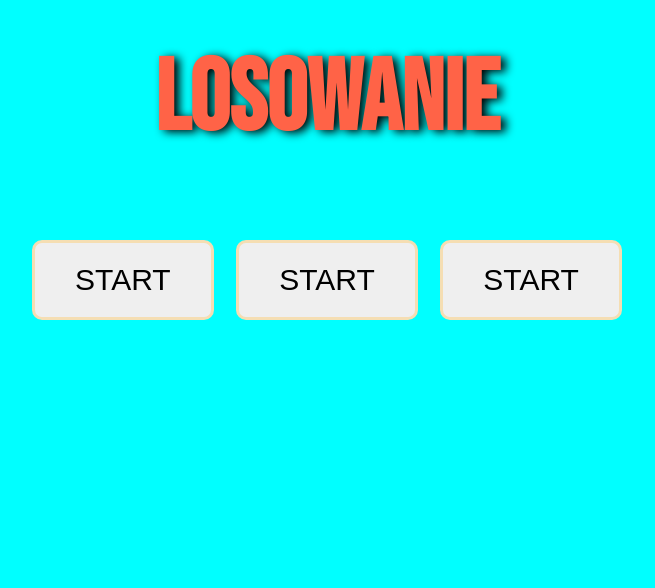
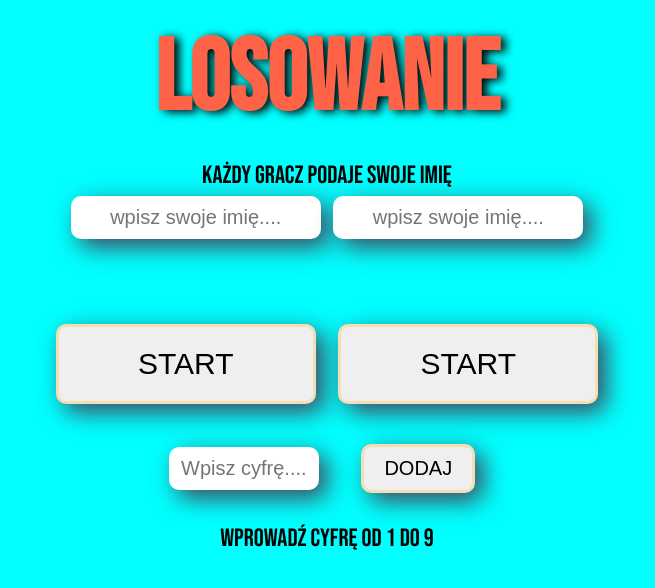
Before and after one commit to anyd007/lottery-game, a plain HTML site: page index.html in a window 1280 px wide. Shown: the whole page, without its empty margins (313-968 px from the left). Drawn offline with Linux system fonts and the light colour scheme; a web font is replaced by a local one.

Commit message:
rozbudowa funkcjonalnośći

```diff
--- a/index.html
+++ b/index.html
@@ -10,7 +10,7 @@
     />
     <meta name="keywords" content="słowa, kluczowe, opisujące, zawartość" />
     <meta name="author" content="Andrzej Gębala" />
-    <title>obiekty ćwiczenia</title>
+    <title>losowanie</title>
     <link rel="preconnect" href="https://fonts.googleapis.com" />
     <link rel="preconnect" href="https://fonts.gstatic.com" crossorigin />
     <link
@@ -31,15 +31,31 @@
 
   <body>
     <h1></h1>
+    <div class="name-creator">
+      <p class="add-name">KAŻDY GRACZ PODAJE SWOJE IMIĘ</p>
+      <input type="text" maxlength="10" class="player-1" placeholder="wpisz swoje imię...." />
+      <input type="text" maxlength="10" class="player-2" placeholder="wpisz swoje imię...." />
+    </div>
     <div class="object">
       <h2></h2>
     </div>
     <div class="buttons">
+      <!-- <h3 class="first-name"></h3> -->
       <button class="btn-1"></button>
       <button class="btn-2"></button>
-      <button class="btn-3"></button>
+      <!-- <h3 class="secend-name"></h3> -->
     </div>
-    <p></p>
+    <div class="lottery">
+      <input
+        type="text"
+        maxlength="1"
+        class="lottery-input"
+        placeholder="Wpisz cyfrę...."
+      />
+      <button class="btn-add"></button>
+    </div>
+
+    <p class="winner"></p>
 
     <script src="script.js"></script>
   </body>
--- a/script.js
+++ b/script.js
@@ -1,21 +1,52 @@
 const titleH1 = document.querySelector("h1");
 const newUsr = document.querySelector("h2");
-const para = document.querySelector('p');
-const btns = document.querySelectorAll('button')
-const first = document.querySelector('button:first-child')
-const sec = first.nextElementSibling;
+const para = document.querySelector(".winner");
+const btns = document.querySelectorAll("button");
+const first = document.querySelector("button:first-child");
+const sec = document.querySelector(".btn-2");
+let getNum = document.querySelector(".lottery-input");
+let addNumBtn = document.querySelector(".btn-add");
+let addName = document.querySelector(".add-name");
+let player1Input = document.querySelector(".player-1");
+let player2Input = document.querySelector(".player-2");
+const lotteryInput = /[0-9]/;
 const arr = [];
 const arr2 = [];
-const arr3 = []
+const arr3 = [];
+ const inputMaxLenght = 10
+para.textContent = "WPROWADŹ CYFRĘ OD 1 DO 9";
 titleH1.textContent = "Losowanie".toUpperCase();
-btns.forEach(btn => {
-  btn.textContent = 'START'
-})
 
-// const dateW = new Date();
-// dateW.getDay();
-// let weekday = dateW.toLocaleString("pl", { weekday: "long" });
-// titleH1.textContent = weekday;
+btns.forEach((btn) => {
+  btn.textContent = "START";
+});
+addNumBtn.textContent = "DODAJ";
+
+const enterEventPlayer1 = (e) => { //nadanie aktywnoiści enter na pole do wpisania imienia player1
+  if (e.key === "Enter") {
+    addNameByPlayer();
+  }
+};
+
+const addNameByPlayer = () => { //przypisywanie nazwy uzytkownika do pola button1
+  if (player1Input.value !== "") {
+    first.textContent = player1Input.value.toUpperCase();
+  }
+};
+
+const user1 = () => {
+  if (getNum.value.match(lotteryInput)) {
+    first.textContent = getNum.value;
+    getNum.value = "";
+  } else {
+    para.textContent = `Podałeś wartość "${getNum.value}", wprowadź cyfrę w zakresie 1-9`;
+    getNum.value = "";
+    setTimeout(errMeg, 3000);
+  }
+};
+const user2 = () => {
+  sec.textContent = getNum.value;
+};
 
 const check = (e) => {
   if (e.target.matches(".btn-1")) {
@@ -24,30 +55,14 @@ const check = (e) => {
   if (e.target.matches(".btn-2")) {
     winBtn2();
   }
-    if (e.target.matches(".btn-3")) {
-      winBtn3();
-    }
-  };
-  const winBtn3 = () => {
-    let lotto1 = (sec.nextElementSibling.textContent = Math.floor(
-      Math.random() * 10
-    ));
-    if (lotto1 === 3) {
-      newUsr.textContent = `trafiłeś  ${lotto1}  wygrałeś!`;
-      setTimeout(clear, 3000);
-      para.textContent = `trafiłeś wybraną cyfrę za ${arr.length} razem`
-      arr.length = []
-      setTimeout(winClear, 3000);
-    }
-    arr.push(lotto1);
 };
 const winBtn2 = () => {
   lotto2 = sec.textContent = Math.floor(Math.random() * 10);
   if (lotto2 === 5) {
     newUsr.textContent = `trafiłeś  ${lotto2}!! Wygrałeś`;
     setTimeout(clear, 3000);
-      para.textContent = `trafiłeś wybraną cyfrę za ${arr2.length} razem`
-      arr2.length = []
+    para.textContent = `trafiłeś wybraną cyfrę za ${arr2.length} razem`;
+    arr2.length = [];
     setTimeout(winClear, 3000);
   }
   arr2.push(lotto2);
@@ -58,13 +73,18 @@ const check = (e) => {
   if (lotto3 === 8) {
     newUsr.textContent = `trafiłeś ${lotto3} wygrałeś`;
     setTimeout(clear, 3000);
-      para.textContent = `trafiłeś wybraną cyfrę za ${arr3.length} razem`
+    para.textContent = `trafiłeś wybraną cyfrę za ${arr3.length} razem`;
     arr3.length = [];
     setTimeout(winClear, 3000);
   }
   arr3.push(lotto3);
 };
+const errMeg = () => (para.textContent = "WPROWADŹ CYFRĘ OD 1 DO 9");
+const winClear = () => (para.textContent = "");
+const clear = () => (newUsr.textContent = "");
 
-  const winClear = () => para.textContent = ''
-  const clear = () => newUsr.textContent = "";
+
+
+player1Input.addEventListener("keyup", enterEventPlayer1),
+  addNumBtn.addEventListener("click", user1);
 btns.forEach((btn) => btn.addEventListener("click", check));
--- a/style.css
+++ b/style.css
@@ -4,7 +4,7 @@
     box-sizing: border-box;
   }
   body {
-    margin-top: 40px;
+    margin-top: 20px;
     background-color: aqua;
     font-family: 'Bebas Neue', cursive;
   }
@@ -41,9 +41,16 @@
       border: 3px solid wheat;
       border-radius: 10px;
       transition: 0.3s;
+      box-shadow: 8px 8px 24px 0px rgba(66, 68, 90, 1);
   }
   button:hover {
       background-color: crimson;
+  }
+  .btn-1 {
+    width: 260px;
+  }
+  .btn-2{
+    width: 260px;
   }
   p{
       font-size: 25px;
@@ -51,3 +58,40 @@
       text-align: center;
 
   }
+  .lottery{
+    text-align: center;
+  }
+  input {
+    font-size: 20px;
+    text-align: center;
+    width: 150px;
+    margin-right: 30px;
+    border: none;
+    padding: 10px;
+    border-radius: 10px;
+    box-shadow: 8px 8px 24px 0px rgba(66, 68, 90, 1);
+
+  }
+  .btn-add {
+    padding: 10px 20px;
+    font-size: 20px;
+  }
+
+  .name-creator {
+    text-align: center;
+
+  }
+  .player-1{
+    margin: 5px;
+    width: 250px;
+  }
+  .player-2{
+    margin: 5px;
+    width: 250px;
+  }
+  h3{
+    margin: 0;
+    display: inline-block;
+    font-size: 50px;
+
+  }
```
Also changed, not shown: 1 other file. Lines whose indentation alone changed are shown as unchanged.
